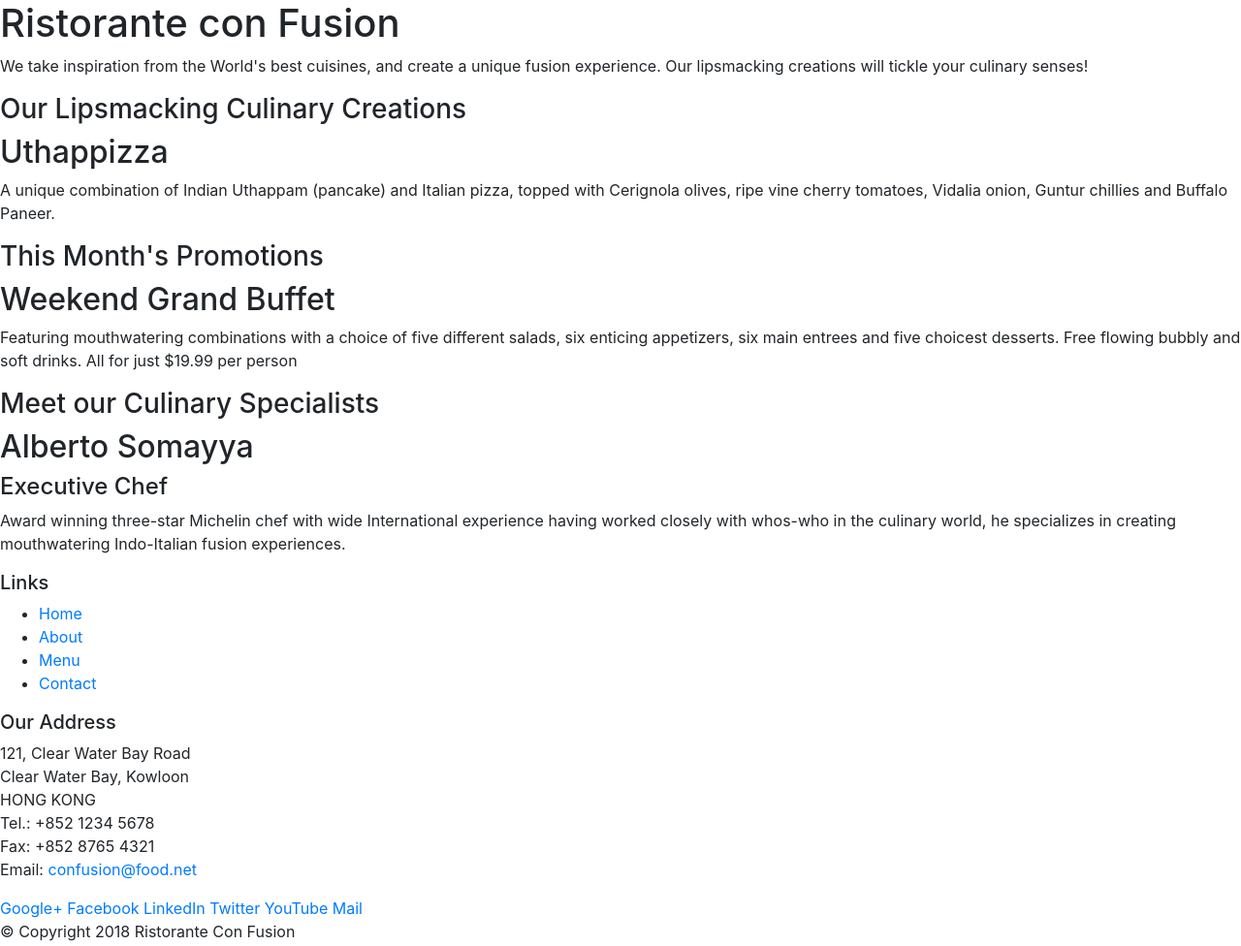
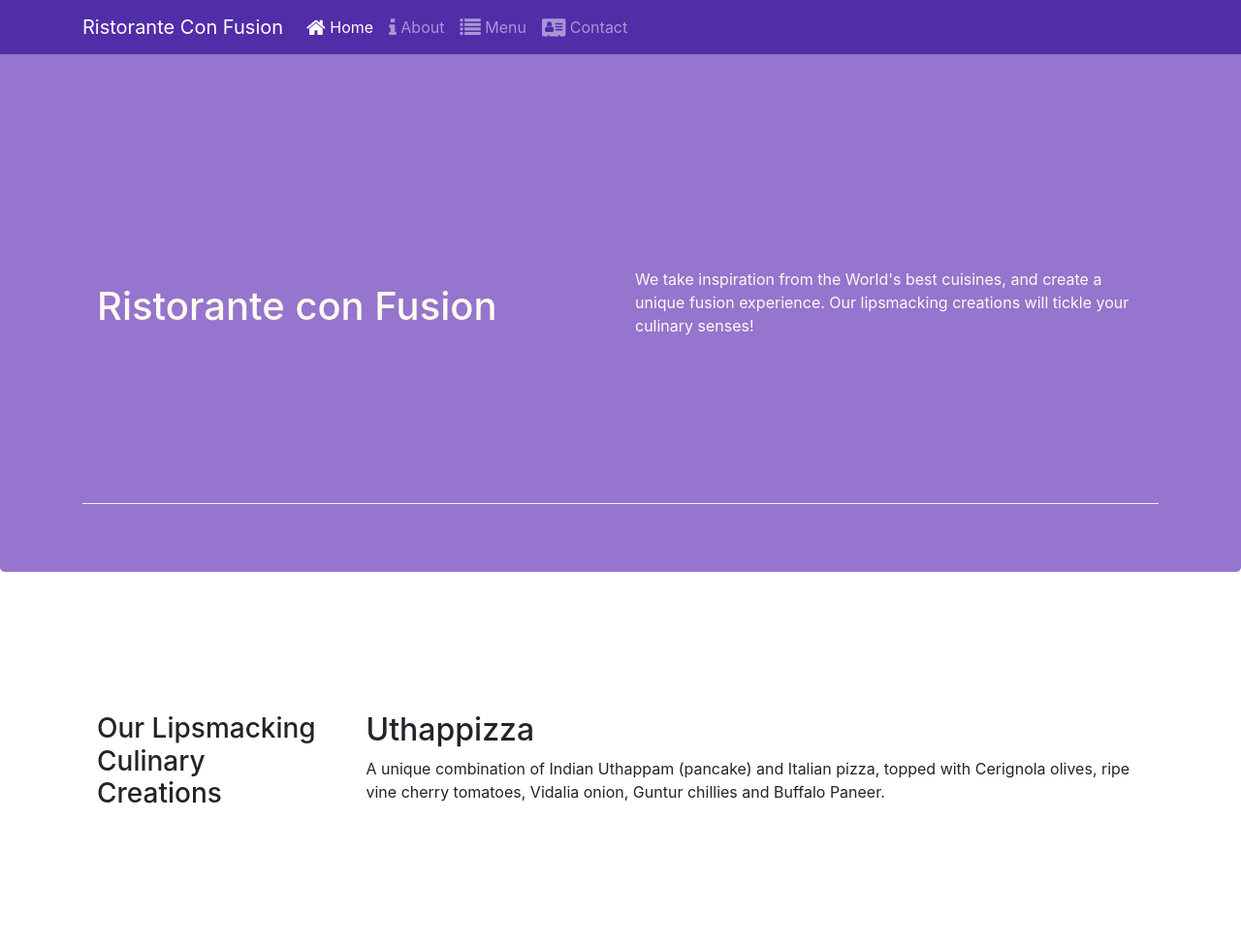
Before and after one commit to Grid007/webmenu.github.io, a website: page Bootstrap4/conFusion/index.html in a window 1280 px wide. Shown: the top 976 px of the page at 97% size. Drawn offline with nearby package versions, Linux system fonts and the light colour scheme.

Commit message:
bootstrap1.0 commit

```diff
--- /dev/null
+++ b/Bootstrap4/conFusion/css/styles.css
@@ -0,0 +1,39 @@
+.row-header{
+    margin:0px auto;
+    padding:0px;
+}
+
+.row-content {
+    margin:0px auto;
+    padding: 50px 0px 50px 0px;
+    border-bottom: 1px ridge;
+    min-height:400px;
+}
+
+.footer{
+    background-color: #D1C4E9;
+    margin:0px auto;
+    padding: 20px 0px 20px 0px;
+}
+
+.jumbotron {
+    padding:70px 30px 70px 30px;
+    margin:0px auto;
+    background: #9575CD ;
+    color:floralwhite;
+}
+
+address{
+    font-size:80%;
+    margin:0px;
+    color:#0f0f0f;
+}
+
+body{
+    padding:50px 0px 0px 0px;
+    z-index:0;
+}
+
+.navbar-dark {
+     background-color: #512DA8;
+}
--- a/Bootstrap4/conFusion/index.html
+++ b/Bootstrap4/conFusion/index.html
@@ -10,51 +10,70 @@
 
     <!-- Bootstrap CSS -->
     <link rel="stylesheet" href="node_modules/bootstrap/dist/css/bootstrap.min.css">
+    <link href="css/styles.css" rel="stylesheet">
+    <link rel="stylesheet" href="node_modules/font-awesome/css/font-awesome.min.css">
+    <link rel="stylesheet" href="node_modules/bootstrap-social/bootstrap-social.css">
 </head>
 
 
 <body>
+    <nav class="navbar navbar-dark navbar-expand-sm fixed-top">
+        <div class="container">
+            <button class="navbar-toggler" type="button" data-toggle="collapse" data-target="#Navbar">
+                <span class="navbar-toggler-icon"></span>
+            </button>
+           <a class="navbar-brand" href="#">Ristorante Con Fusion</a>
+           <div class="collapse navbar-collapse" id="Navbar">
+                <ul class="navbar-nav mr-auto">
+                    <li class="nav-item active"><a class="nav-link" href="#"><span class="fa fa-home fa-lg"></span> Home</a></li>
+                    <li class="nav-item"><a class="nav-link" href="./aboutus.html"><span class="fa fa-info fa-lg"></span> About</a></li>
+                    <li class="nav-item"><a class="nav-link" href="#"><span class="fa fa-list fa-lg"></span> Menu</a></li>
+                    <li class="nav-item"><a class="nav-link" href="#"><span class="fa fa-address-card fa-lg"></span> Contact</a></li>
+                </ul>
+            </div>
+        </div>
+    </nav>
 
-    <header>
-        <div>
-            <div>
-                <div>
+    <header class="jumbotron">
+        <div class="container">
+            <div class="row row-content align-items-center">
+                <div class="col-12  col-sm-6">
                     <h1>Ristorante con Fusion</h1>
+                </div>
+                <div class="col-12  col-sm">
                     <p>We take inspiration from the World's best cuisines, and create a unique fusion experience. Our lipsmacking creations will tickle your culinary senses!</p>
-                </div>
-                <div>
                 </div>
             </div>
         </div>
     </header>
 
-    <div>
-        <div>
-            <div>
+    <div class="container">
+        <div class="row row-content align-items-center">
+            <div class="col-12 order-sm-first col-sm-4 col-md-3">
                 <h3>Our Lipsmacking Culinary Creations</h3>
             </div>
-            <div>
+            <div class="col-12 order-sm-last col-sm col-md">
                 <h2>Uthappizza</h2>
                 <p>A unique combination of Indian Uthappam (pancake) and Italian pizza, topped with Cerignola olives, ripe vine cherry tomatoes, Vidalia onion, Guntur chillies and Buffalo Paneer.</p>
             </div>
         </div>
 
 
-        <div>
-            <div>
+        <div class="row row-content align-items-center">
+            <div class="col-12  order-sm-last col-sm-4 col-md-3">
                 <h3>This Month's Promotions</h3>
             </div>
-            <div>
+            <div class="col-12 order-sm-first col-sm col-md">
                 <h2>Weekend Grand Buffet</h2>
                 <p>Featuring mouthwatering combinations with a choice of five different salads, six enticing appetizers, six main entrees and five choicest desserts. Free flowing bubbly and soft drinks. All for just $19.99 per person </p>
             </div>
         </div>
 
-        <div>
-            <div>
+        <div class="row row-content align-items-center">
+            <div class="col-12 order-sm-first col-sm-4 col-md-3">
                 <h3>Meet our Culinary Specialists</h3>
             </div>
-            <div>
+            <div class="col-12 order-sm-last col-sm col-md">
                 <h2>Alberto Somayya</h2>
                 <h4>Executive Chef</h4>
                 <p>Award winning three-star Michelin chef with wide International experience having worked closely with whos-who in the culinary world, he specializes in creating mouthwatering Indo-Italian fusion experiences. </p>
@@ -62,42 +81,44 @@
         </div>
     </div>
 
-    <footer>
-        <div>
-            <div>
-                <div>
+    <footer class="footer">
+        <div class="container" >
+            <div class="row row-content align-items-center">
+                <div class="col-4 offset-1 col-sm-2">
                     <h5>Links</h5>
-                    <ul>
+                    <ul class="list-unstyled">
                         <li><a href="#">Home</a></li>
                         <li><a href="#">About</a></li>
                         <li><a href="#">Menu</a></li>
                         <li><a href="#">Contact</a></li>
                     </ul>
                 </div>
-                <div>
+                <div class="col-7 col-sm-5">
                     <h5>Our Address</h5>
                     <address>
 		              121, Clear Water Bay Road<br>
 		              Clear Water Bay, Kowloon<br>
 		              HONG KONG<br>
-		              Tel.: +852 1234 5678<br>
-		              Fax: +852 8765 4321<br>
-		              Email: <a href="mailto:confusion@food.net">confusion@food.net</a>
+		              <i class="fa fa-phone fa-lg"></i>: +852 1234 5678<br>
+                      <i class="fa fa-fax fa-lg"></i>: +852 8765 4321<br>
+                      <i class="fa fa-envelope fa-lg"></i>:
+                      <a href="mailto:confusion@food.net">confusion@food.net</a>
+
 		           </address>
                 </div>
-                <div>
-                    <div>
-                        <a href="http://google.com/+">Google+</a>
-                        <a href="http://www.facebook.com/profile.php?id=">Facebook</a>
-                        <a href="http://www.linkedin.com/in/">LinkedIn</a>
-                        <a href="http://twitter.com/">Twitter</a>
-                        <a href="http://youtube.com/">YouTube</a>
-                        <a href="mailto:">Mail</a>
+                <div class="col-12 col-sm-4 align-self-center">
+                    <div class="text-center">
+                        <a class="btn btn-social-icon btn-google" href="http://google.com/+"><i class="fa fa-google-plus"></i></a>
+                        <a class="btn btn-social-icon btn-facebook" href="http://www.facebook.com/profile.php?id="><i class="fa fa-facebook"></i></a>
+                        <a class="btn btn-social-icon btn-linkedin" href="http://www.linkedin.com/in/"><i class="fa fa-linkedin"></i></a>
+                        <a class="btn btn-social-icon btn-twitter" href="http://twitter.com/"><i class="fa fa-twitter"></i></a>
+                        <a class="btn btn-social-icon btn-google" href="http://youtube.com/"><i class="fa fa-youtube"></i></a>
+                        <a class="btn btn-social-icon" href="mailto:"><i class="fa fa-envelope-o"></i></a>
                     </div>
                 </div>
            </div>
-           <div>
-                <div>
+           <div class="row justify-content-center">
+                <div class="col-auto">
                     <p>© Copyright 2018 Ristorante Con Fusion</p>
                 </div>
            </div>
```
Also changed, not shown: Bootstrap4/conFusion/aboutus.html (added, +52 -0 lines), Bootstrap4/conFusion/package.json (+6 -2 lines), 1 other file.
